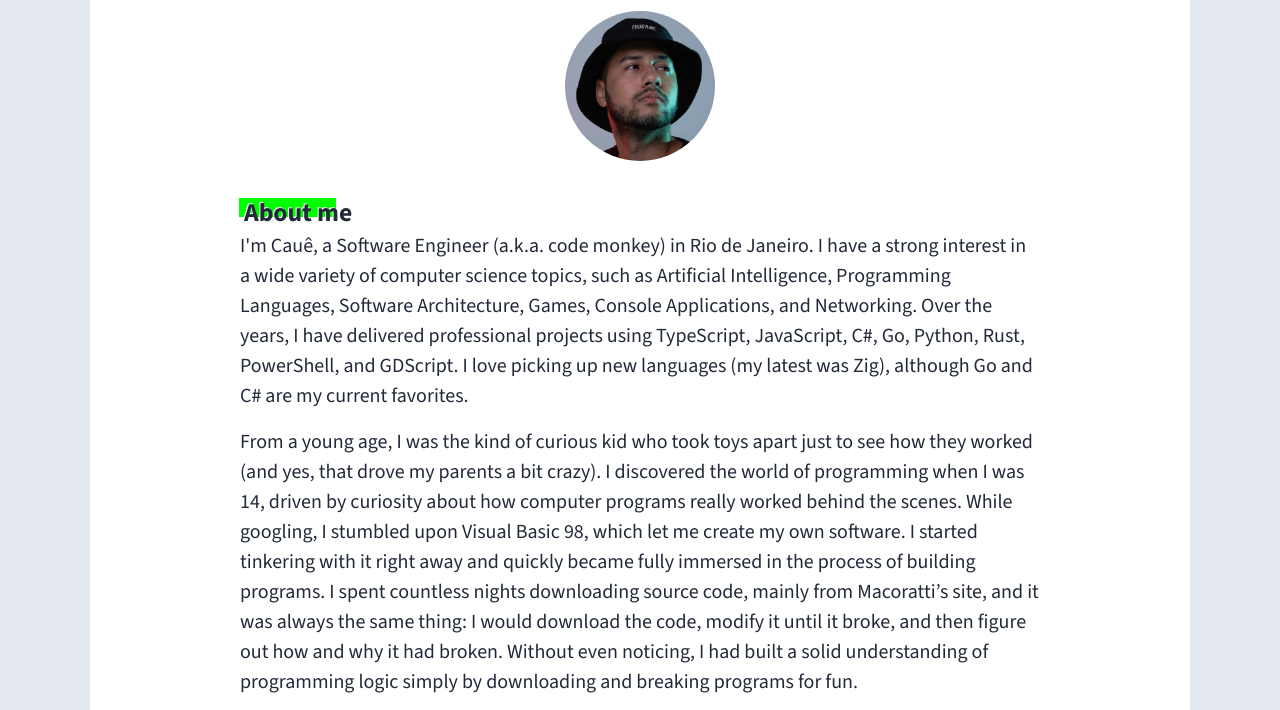
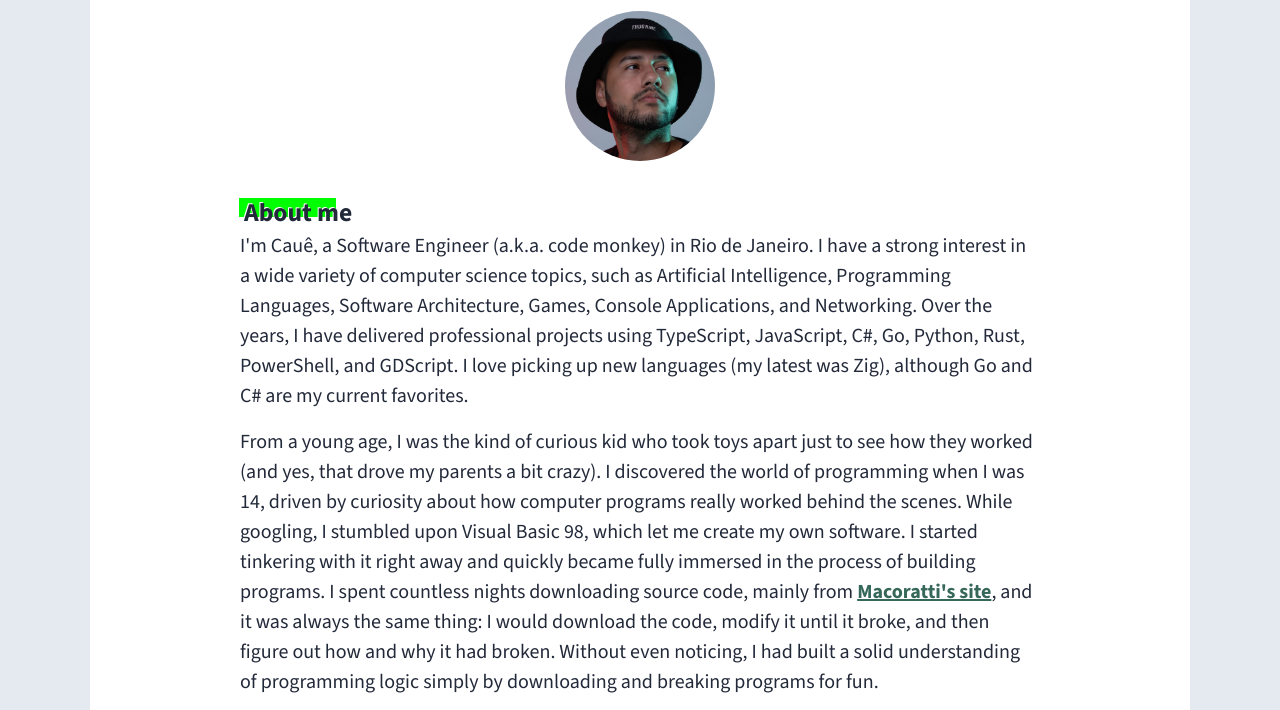
Before and after one commit to cauesmelo/hotfix-sh, an Astro site: page /about in a window 1280 px wide. Shown: the part 55-765 px from the top of the page. Built offline with nearby package versions, Linux system fonts and the light colour scheme; Astro itself is replaced by a stand-in of ours.

Commit message:
feat: add macoratti link

```diff
--- a/src/pages/about.astro
+++ b/src/pages/about.astro
@@ -25,11 +25,13 @@ import Page from "../layouts/Page.astro";
       googling, I stumbled upon Visual Basic 98, which let me create my own
       software. I started tinkering with it right away and quickly became fully
       immersed in the process of building programs. I spent countless nights
-      downloading source code, mainly from Macoratti’s site, and it was always
-      the same thing: I would download the code, modify it until it broke, and
-      then figure out how and why it had broken. Without even noticing, I had
-      built a solid understanding of programming logic simply by downloading and
-      breaking programs for fun.
+      downloading source code, mainly from <a
+        href="https://www.macoratti.net/"
+        target="_blank">Macoratti's site</a
+      >, and it was always the same thing: I would download the code, modify it
+      until it broke, and then figure out how and why it had broken. Without
+      even noticing, I had built a solid understanding of programming logic
+      simply by downloading and breaking programs for fun.
     </p>
 
     <p>
```
